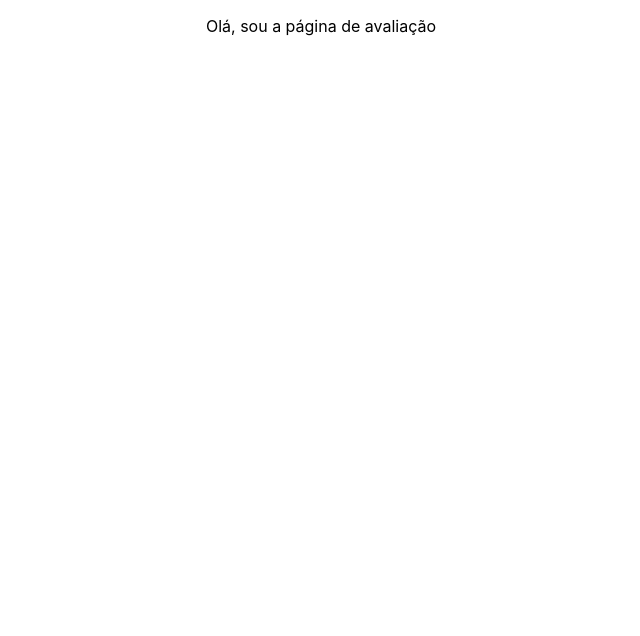
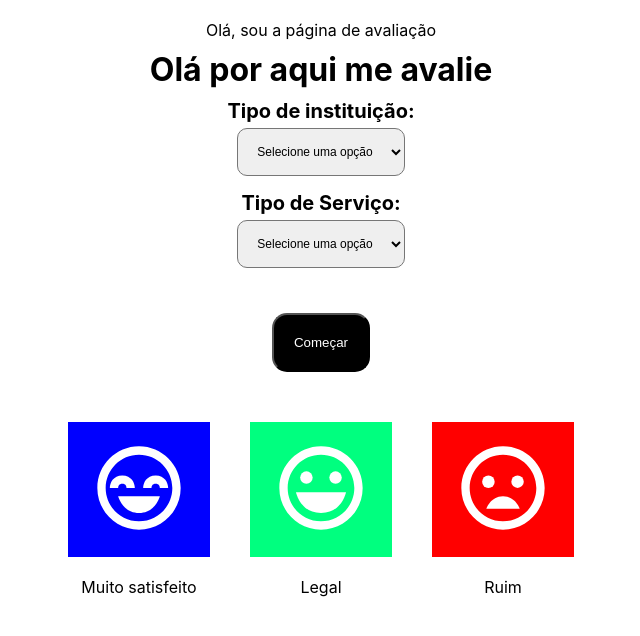
Before and after one commit to evaluation-manager/user-review, a React (Create React App) app in the folder user-review/: page / in a window 1280 px wide. Shown: the top 636 px of the page, without its empty margins (319-959 px from the left). Built offline with nearby package versions, Linux system fonts and the light colour scheme.

Commit message:
iniciando o front

```diff
--- a/user-review/package.json
+++ b/user-review/package.json
@@ -11,6 +11,7 @@
     "react-icons": "^4.4.0",
     "react-router-dom": "^6.3.0",
     "react-scripts": "5.0.1",
+    "styled-components": "^5.3.5",
     "web-vitals": "^2.1.4"
   },
   "scripts": {
--- a/user-review/src/App.css
+++ b/user-review/src/App.css
@@ -1,4 +1,4 @@
-.App {
+/*.App {
   text-align: center;
 }
 
@@ -36,3 +36,8 @@
     transform: rotate(360deg);
   }
 }
+*/
+*{
+  margin:10px;
+  text-align: center;
+}
--- a/user-review/src/App.js
+++ b/user-review/src/App.js
@@ -1,10 +1,12 @@
 
 import './App.css';
+import {Router} from './router/Router';
 
 function App() {
   return (
     <div className="App">
      <p>Olá, sou a página de avaliação</p>
+     <Router/>
     </div>
   );
 }
--- /dev/null
+++ b/user-review/src/components/button/Submit.js
@@ -0,0 +1,17 @@
+import React from 'react';
+import  * as C from  './style';
+//import {Link} from 'react-router-dom';
+
+//criando o compoenet de botão
+function Submit({text, handleButton }) {
+  return (
+    <C.Container>
+
+    <button onClick={handleButton}>
+    {text}
+    </button>
+
+      </C.Container>
+  )
+}
+export default Submit;
--- /dev/null
+++ b/user-review/src/components/button/style.js
@@ -0,0 +1,29 @@
+import styled from 'styled-components';
+
+export const Container = styled.div`
+a{
+    border-radius:10px;
+background:#ab79e6;
+color:#fff;
+padding:15px;
+text-decoration:none;
+float:right;
+}
+a:hover{
+background:#000;
+color:#ab79e6;
+}
+button{
+    background: #000;
+    color:#fff;
+    padding:20px;
+    border-radius: 15px;
+    cursor: pointer;
+    margin-top: 30px;
+
+}
+button:hover{
+background:#fff;
+color:#000;
+}
+`;
--- /dev/null
+++ b/user-review/src/components/select/Select.js
@@ -0,0 +1,31 @@
+import React from  'react';
+
+import * as C from './styles';
+
+function Select({options, text, name, handleOnChange,value}){
+    return (
+        <C.Container>
+    <label htmlFor={name}>
+      {text}:
+    </label>
+    <br/>
+      <select
+        name={name}
+        id={name}/*
+        onChange={handleOnChange}
+        value={value || ''}*/
+       >
+      <option>Selecione uma opção</option>
+      {/* {options.map((option)=>(
+         <option value={option.id} key={option.id}>
+        {option.name}
+        </option>
+
+      ))}*/}
+
+      </select>
+        </C.Container>
+    )
+}
+
+export default Select;
--- /dev/null
+++ b/user-review/src/components/select/styles.js
@@ -0,0 +1,17 @@
+import styled from 'styled-components';
+
+export const Container = styled.div`
+label{
+    color:#000;
+    padding:20px;
+    font-weight: bold;
+font-size:20px;
+}
+select{
+    padding:15px;
+    color: #000;
+    margin:5px;
+border-radius:10px;
+font-size:12px;
+}
+`;
--- a/user-review/src/avaliacao/avaliacao.js
+++ b/user-review/src/pages/avaliacao/avaliacao.js
@@ -1,6 +1,8 @@
 import React from 'react';
 import {UserAvaliacao} from './userAvaliacao'
 import { useState } from 'react';
+import Select from '../../components/select/Select';
+import Submit from '../../components/button/Submit';
 export const Avaliacao=()=>{
 //rendeizar teste apenas se o usuairo informar a secretaria
 const [exibir, setExibir]=useState(false);
@@ -14,24 +16,41 @@ setExibir(!exibir);
     return (
         <>
         <h1>Olá por aqui me avalie</h1>
-        <label>Tipo de instituição</label>
-        <select>
+
+
+       <Select
+       text="Tipo de instituição"
+        name="select"
+
+        />
+        <Select
+       text="Tipo de Serviço"
+        name="select"
+
+        />
+
+
+       {/*  <select>
             <option>Semec</option>
             <option>Semed</option>
             <option>SMTT</option>
         </select>
+
         <label>Tipo de serviço</label>
         <select>
             <option>Marca serviço</option>
             <option>Pagamentos</option>
             <option>Abrir empresa</option>
         </select>
-        <button onClick={toggle}>
-          {!exibir? 'Começar' :  <UserAvaliacao />}
+        */}
 
-        </button>
+        <Submit text="Começar" handleButton={toggle}>
 
+      {/*!exibir?  */}
 
+        </Submit>
+
+        <UserAvaliacao />
         </>
     )
 }
--- /dev/null
+++ b/user-review/src/pages/avaliacao/style.js
@@ -0,0 +1,31 @@
+import styled from 'styled-components';
+
+export const Container = styled.div`
+
+.conteudo{
+    margin:10px;
+    display:inline-flex;
+}
+
+.conteudo .satisfeito .ruim .legal{
+    width:60px;
+    filter:drop-shadow(0px 0px 1px #4b4b50);
+
+}
+
+.ruim button{
+    background: #FF0000;
+}
+
+.satisfeito button{
+    background: #0000FF;
+}
+
+.legal button{
+    background: #00FF7F;
+}
+button{
+    cursor: pointer;
+    border:none;
+}
+`
--- /dev/null
+++ b/user-review/src/pages/avaliacao/userAvaliacao.js
@@ -0,0 +1,49 @@
+import React from 'react';
+import * as C from './style.js'
+//import {ImHappy2, ImSad2} from 'react-icons/im';
+import {BiHappyAlt,BiHappyBeaming,BiSad} from 'react-icons/bi'
+export const UserAvaliacao=()=>{
+    return(
+        <C.Container>
+        <div className='conteudo'>
+
+            <div className='satisfeito'>
+          <button>
+           <BiHappyBeaming  size={100} style={{
+
+              color:  "#ffffff",
+              background : '#0000FF',
+             padding:'5px'
+              }}/>
+
+          </button>
+           <p>Muito satisfeito</p>
+           </div>
+
+           <div className='legal'>
+           <button>
+            <BiHappyAlt size={100} style={{
+                color:"#ffffff",
+                background: '#00FF7F',
+                padding:'5px'
+            }}/>
+            </button>
+            <p>Legal</p>
+
+            </div>
+
+            <div className='ruim'>
+                <button>
+            <BiSad size={100} style={{
+                color:"#ffffff",
+                background: '#FF0000',
+                padding:'5px'
+            }}/>
+</button>
+            <p>Ruim</p>
+            </div>
+
+            </div>
+        </C.Container>
+    )
+}
--- a/user-review/src/router/Router.js
+++ b/user-review/src/router/Router.js
@@ -1,13 +1,14 @@
 import React from 'react';
 
 import {BrowserRouter,Routes, Route} from 'react-router-dom';
+import {Avaliacao} from '../pages/avaliacao/avaliacao';
 
 export const Router =()=>{
     return (
         <BrowserRouter>
         <Routes>
 
-             <Route/>
+             <Route path='' element={<Avaliacao/>}/>
         </Routes>
         </BrowserRouter>
     )
```
Also changed, not shown: user-review/src/avaliacao/userAvaliacao.js (deleted, +0 -13 lines), 2 other files (tests, documents, lock files or other folders).
